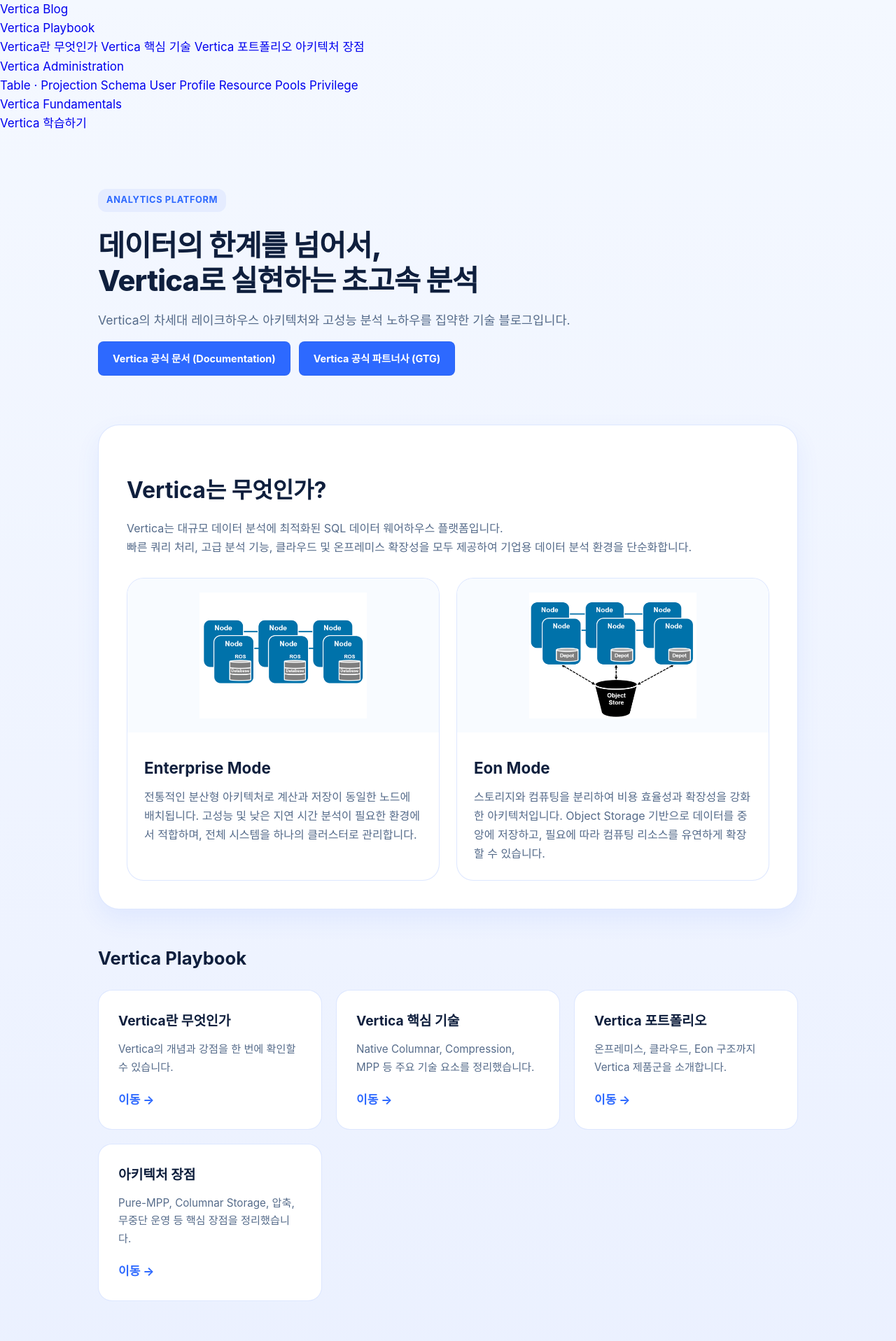
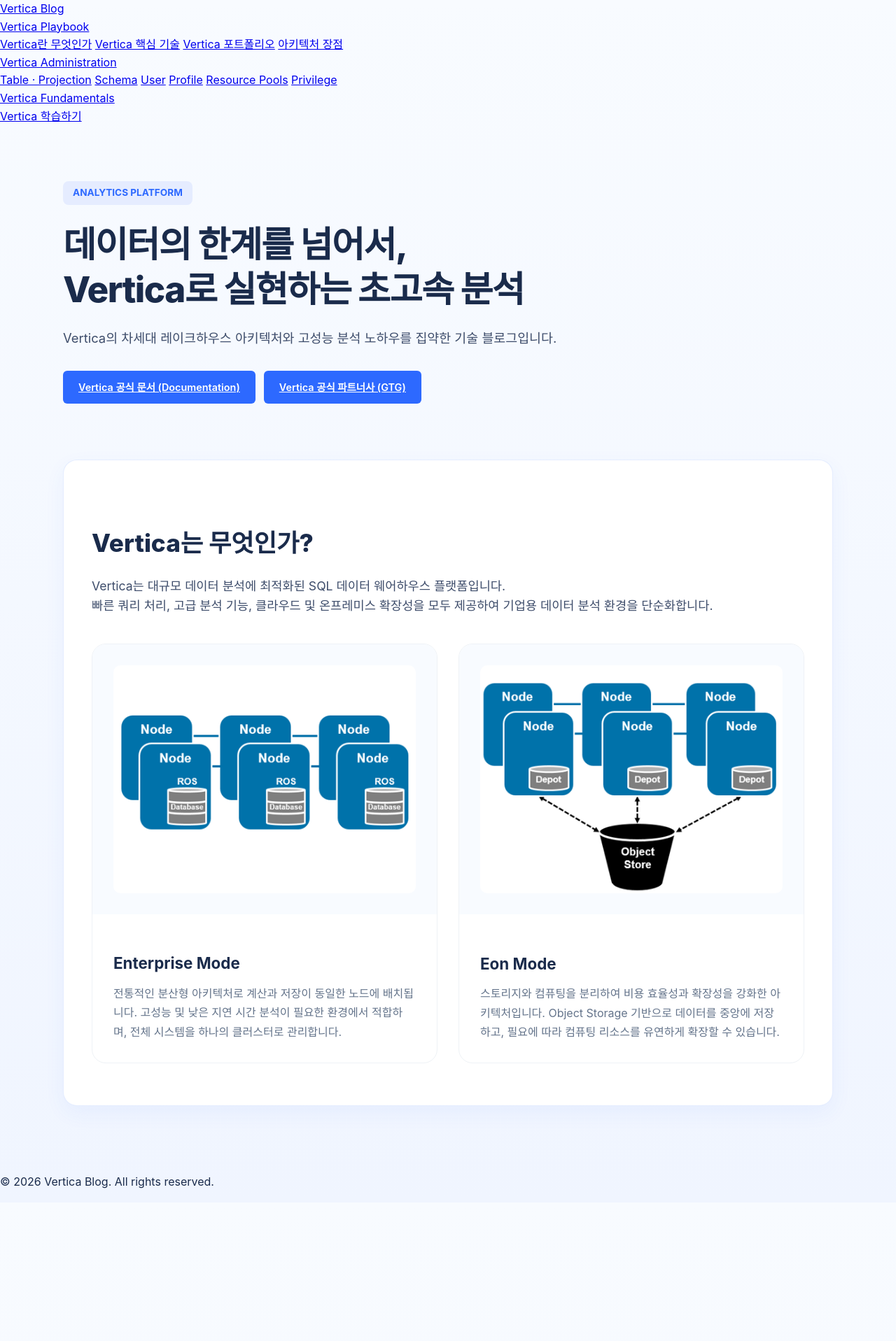
Before and after one commit to JIN0326/vertica_blog, a Jekyll site: the page built from index.md, in a window 1280 px wide. Shown: the top 1917 px of the page at 70% size. Built offline with Jekyll 4.4.1, drawn with Linux system fonts in a browser that asks for light colours; after the commit the page ends 1719 px from its top, so only the background shows below that; some of the changed text lies outside the part shown.

Commit message:
Update blog content and styling

```diff
--- a/assets/css/style.css
+++ b/assets/css/style.css
@@ -1,194 +1,156 @@
 /* ==========================================================================
-   1. 초기화 및 공통 변수
+   1. 초기화 및 공용 변수 (이미지 톤에 맞춰 조정)
    ========================================================================== */
 :root {
-  --bg-gradient: linear-gradient(180deg, #f4f8ff 0%, #eef3ff 48%, #e6edff 100%);
-  --text: #0f1f3d;
-  --sub: #2f3340;
-  --muted: #556b8a;
+  --bg-gradient: linear-gradient(180deg, #f8fbff 0%, #f0f5ff 100%);
+  --text: #1a2b4b;
+  --sub: #3e4d6b;
+  --muted: #64748b;
   --accent: #2d69ff;
   --accent-dark: #1c44d9;
   --surface: #ffffff;
-  --border-color: rgba(45, 105, 255, 0.16);
-  --shadow: 0 14px 34px rgba(45, 105, 255, 0.08);
+  --border-color: rgba(45, 105, 255, 0.12);
+  --shadow: 0 10px 30px rgba(45, 105, 255, 0.06);
 }
-
-* { box-sizing: border-box; }
 
 body {
   margin: 0;
-  font-family: "Inter", "Pretendard", "Malgun Gothic", sans-serif;
+  font-family: "Pretendard", "Inter", sans-serif;
   background: var(--bg-gradient);
   color: var(--text);
   line-height: 1.6;
-  font-size: 17px;
 }
 
-a { text-decoration: none; transition: 0.2s; }
+.site-content {
+  width: min(1100px, calc(100% - 40px));
+  margin: 0 auto;
+  padding: 40px 0 80px;
+}
 
 /* ==========================================================================
-   2. 레이아웃 (Content 영역)
+   2. Hero Section (이미지처럼 좌측 정렬)
    ========================================================================== */
-.site-content {
-  width: min(1000px, calc(100% - 40px));
-  margin: 0 auto;
-  padding: 60px 0;
+.hero-container {
+  padding: 40px 0;
+  text-align: left; /* 좌측 정렬 */
 }
 
-section { margin-top: 50px; }
-
-/* ==========================================================================
-   3. 히로 섹션 (Hero)
-   ========================================================================== */
-.hero-container { padding: 20px 0; }
-
 .eyebrow {
-  display: inline-flex;
-  padding: 8px 16px;
+  display: inline-block;
+  padding: 6px 14px;
   background: #e5ecff;
   color: var(--accent);
-  border-radius: 12px;
-  font-size: 0.9rem;
+  border-radius: 8px;
+  font-size: 0.85rem;
+  font-weight: 700;
   text-transform: uppercase;
-  letter-spacing: 0.05em;
   margin-bottom: 24px;
 }
 
-/* 메인 타이틀 (Hero 영역) */
 h1 {
-  /* 기존 3.4rem -> 2.6rem 수준으로 축소 */
-  font-size: clamp(1.8rem, 4vw, 2.6rem);
+  font-size: clamp(2rem, 5vw, 3.2rem);
   font-weight: 800;
-  line-height: 1.2;
-  margin: 0 0 1rem;
-  letter-spacing: -0.02em;
+  line-height: 1.25;
+  margin: 0 0 1.5rem;
+  letter-spacing: -0.03em;
 }
 
-/* 섹션 제목 (Vertica는 무엇인가?, Playbook 등) */
-h2 {
-  /* 기존 2rem 내외 -> 1.6rem 수준으로 축소 */
-  font-size: 1.6rem;
-  font-weight: 700;
-  color: var(--text);
-  margin-bottom: 1.2rem;
+.hero-content p {
+  font-size: 1.15rem;
+  color: var(--sub);
+  max-width: 800px;
+  margin-bottom: 32px;
 }
 
-/* 카드 제목 (Enterprise Mode, 핵심 기술 등) */
-h3 {
-  /* 기존 1.4~1.5rem -> 1.2rem 수준으로 축소 */
-  font-size: 1.2rem;
-  font-weight: 700;
-  margin-bottom: 0.5rem;
-}
-
-/* 본문 텍스트 (p 태그) */
-p {
-  /* 기존 1.15rem -> 1rem (기본)으로 축소 */
-  font-size: 1rem;
-  line-height: 1.7;
-  color: var(--muted);
-  margin-bottom: 1rem;
-}
-
-/* 히로 섹션 설명글만 약간 더 크게 유지 */
-.hero-content p {
-  font-size: 1.1rem;
-  line-height: 1.6;
-}
-
-/* 눈썹 태그 (Eyebrow) */
-.eyebrow {
-  font-size: 0.8rem; /* 0.9 -> 0.8 */
-  padding: 6px 12px;
-}
-
-/* 링크 버튼 컨테이너 */
 .link-container { display: flex; gap: 12px; flex-wrap: wrap; }
 .link-container a {
-  padding: 12px 20px;
+  padding: 12px 22px;
   background: var(--accent);
   color: white;
-  border-radius: 8px;
-  font-weight: 700;
+  border-radius: 6px;
+  font-weight: 600;
   font-size: 0.9rem;
-  border: 1px solid rgba(15, 31, 61, 0.06);
+  transition: 0.2s;
 }
 .link-container a:hover { background: var(--accent-dark); transform: translateY(-2px); }
 
 /* ==========================================================================
-   4. 요약 섹션 및 모드 카드 (Architecture)
+   3. Summary Section (흰색 배경 카드)
    ========================================================================== */
 .summary-section {
-  padding: 40px;
+  padding: 60px 40px;
   background: #ffffff;
-  border-radius: 30px;
+  border-radius: 20px;
   border: 1px solid var(--border-color);
   box-shadow: var(--shadow);
+  margin-top: 40px;
 }
 
-.summary-section h2 { font-size: 2rem; margin-bottom: 15px; }
+.summary-header { text-align: left; margin-bottom: 40px; }
+.summary-header h2 { font-size: 2.2rem; font-weight: 800; margin-bottom: 20px; }
+.summary-header p { font-size: 1.1rem; color: var(--sub); }
 
 .architecture-grid {
   display: grid;
-  grid-template-columns: repeat(auto-fit, minmax(300px, 1fr));
-  gap: 24px;
-  margin-top: 30px;
+  grid-template-columns: repeat(auto-fit, minmax(340px, 1fr));
+  gap: 30px;
 }
 
 .mode-card {
   background: #fff;
-  border-radius: 24px;
-  border: 1px solid var(--border-color);
+  border-radius: 20px;
+  border: 1px solid #eef2f6;
   overflow: hidden;
-  transition: 0.3s;
+  display: flex;
+  flex-direction: column;
 }
 
-.mode-card:hover { transform: translateY(-5px); box-shadow: var(--shadow); }
-
-.mode-card img {
-  width: 100%;
-  height: 220px;
-  object-fit: contain;
+.mode-image {
   background: #f8fbff;
-  padding: 20px;
+  padding: 30px;
+  display: flex;
+  justify-content: center;
+  align-items: center;
 }
 
-.mode-card div:last-child { padding: 24px; }
-.mode-card h3 { margin: 0 0 10px; font-size: 1.4rem; }
-.mode-card p { margin: 0; font-size: 1rem; color: var(--muted); }
+.mode-image img {
+  max-width: 100%;
+  height: auto;
+  border-radius: 10px;
+}
+
+.mode-body { padding: 30px; text-align: left; }
+.mode-body h3 { font-size: 1.4rem; font-weight: 700; margin-bottom: 12px; }
+.mode-body p { font-size: 1rem; color: var(--muted); margin: 0; line-height: 1.7; }
 
 /* ==========================================================================
-   5. 카드 리스트 (Playbook, Administration 등)
+   4. 일반 카드 섹션 (Playbook 등)
    ========================================================================== */
 .cards {
   display: grid;
-  grid-template-columns: repeat(auto-fit, minmax(280px, 1fr));
+  grid-template-columns: repeat(auto-fit, minmax(240px, 1fr));
   gap: 20px;
   margin-top: 24px;
 }
 
 .card {
-  padding: 28px;
-  background: var(--surface);
+  padding: 24px;
+  background: #fff;
+  border-radius: 16px;
   border: 1px solid var(--border-color);
-  border-radius: 20px;
-  display: flex;
-  flex-direction: column;
+  box-shadow: 0 4px 12px rgba(0,0,0,0.02);
   transition: 0.2s;
 }
-
-.card:hover { transform: translateY(-3px); box-shadow: var(--shadow); }
-
-.card h3 { margin: 0 0 12px; font-size: 1.2rem; color: var(--text); }
-.card p { margin: 0 0 20px; color: var(--muted); font-size: 0.95rem; flex-grow: 1; }
-.card a { color: var(--accent); font-weight: 700; margin-top: auto; }
+.card:hover { transform: translateY(-5px); border-color: var(--accent); }
+.card h3 { font-size: 1.15rem; margin-bottom: 10px; }
+.card p { font-size: 0.95rem; color: var(--muted); margin-bottom: 16px; }
+.card a { color: var(--accent); font-weight: 700; font-size: 0.9rem; }
 
 /* ==========================================================================
-   6. 반응형 (Mobile)
+   5. 반응형
    ========================================================================== */
 @media (max-width: 768px) {
-  .site-content { width: calc(100% - 30px); padding-top: 30px; }
-  .summary-section { padding: 25px; }
-  .mode-card img { height: 180px; }
+  .summary-section { padding: 30px 20px; }
   h1 { font-size: 2.2rem; }
+  .architecture-grid { grid-template-columns: 1fr; }
 }
--- a/index.md
+++ b/index.md
@@ -5,117 +5,42 @@
 
 <div class="hero-container">
   <div class="hero-content">
-    <span class="eyebrow" style="font-weight: bold;">Analytics Platform</span>
-    <h1>데이터의 한계를 넘어서, <br> Vertica로 실현하는 초고속 분석</h1>
+    <span class="eyebrow">Analytics Platform</span>
+    <h1>데이터의 한계를 넘어서,<br>Vertica로 실현하는 초고속 분석</h1>
     <p>Vertica의 차세대 레이크하우스 아키텍처와 고성능 분석 노하우를 집약한 기술 블로그입니다.</p>
     <div class="link-container">
-      <a href="https://docs.vertica.com/26.1.x/en/" target="_blank">
-          Vertica 공식 문서 (Documentation)
-      </a>
-      <a href="http://www.gtgsc.com/gtg/sub/bigdata/vertica.php" target="_blank">
-          Vertica 공식 파트너사 (GTG)
-      </a>
+      <a href="https://docs.vertica.com/26.1.x/en/" target="_blank">Vertica 공식 문서 (Documentation)</a>
+      <a href="http://www.gtgsc.com/gtg/sub/bigdata/vertica.php" target="_blank">Vertica 공식 파트너사 (GTG)</a>
     </div>
   </div>
 </div>
 
 <section class="summary-section">
-  <h2>Vertica는 무엇인가?</h2>
-  <p>Vertica는 대규모 데이터 분석에 최적화된 SQL 데이터 웨어하우스 플랫폼입니다. <br>
-  빠른 쿼리 처리, 고급 분석 기능, 클라우드 및 온프레미스 확장성을 모두 제공하여 기업용 데이터 분석 환경을 단순화합니다.</p>
+  <div class="summary-header">
+    <h2>Vertica는 무엇인가?</h2>
+    <p>Vertica는 대규모 데이터 분석에 최적화된 SQL 데이터 웨어하우스 플랫폼입니다.<br>
+    빠른 쿼리 처리, 고급 분석 기능, 클라우드 및 온프레미스 확장성을 모두 제공하여 기업용 데이터 분석 환경을 단순화합니다.</p>
+  </div>
 
   <div class="architecture-grid">
     <article class="mode-card">
-      <div>
+      <div class="mode-image">
         <img src="{{ '/assets/images/EnteroriseMode.png' | relative_url }}" alt="Vertica Enterprise Mode" />
       </div>
-      <div>
+      <div class="mode-body">
         <h3>Enterprise Mode</h3>
         <p>전통적인 분산형 아키텍처로 계산과 저장이 동일한 노드에 배치됩니다. 고성능 및 낮은 지연 시간 분석이 필요한 환경에서 적합하며, 전체 시스템을 하나의 클러스터로 관리합니다.</p>
       </div>
     </article>
 
     <article class="mode-card">
-      <div>
+      <div class="mode-image">
         <img src="{{ '/assets/images/EonMode.png' | relative_url }}" alt="Vertica Eon Mode" />
       </div>
-      <div>
+      <div class="mode-body">
         <h3>Eon Mode</h3>
         <p>스토리지와 컴퓨팅을 분리하여 비용 효율성과 확장성을 강화한 아키텍처입니다. Object Storage 기반으로 데이터를 중앙에 저장하고, 필요에 따라 컴퓨팅 리소스를 유연하게 확장할 수 있습니다.</p>
       </div>
     </article>
   </div>
 </section>
-
-<section id="playbook" class="playbook-section">
-  <h2>Vertica Playbook</h2>
-  <div class="cards">
-    <article class="card">
-      <h3>Vertica란 무엇인가</h3>
-      <p>Vertica의 개념과 강점을 한 번에 확인할 수 있습니다.</p>
-      <a href="{{ '/what-is-vertica' | relative_url }}">이동 →</a>
-    </article>
-    <article class="card">
-      <h3>Vertica 핵심 기술</h3>
-      <p>Native Columnar, Compression, MPP 등 주요 기술 요소를 정리했습니다.</p>
-      <a href="{{ '/technology' | relative_url }}">이동 →</a>
-    </article>
-    <article class="card">
-      <h3>Vertica 포트폴리오</h3>
-      <p>온프레미스, 클라우드, Eon 구조까지 Vertica 제품군을 소개합니다.</p>
-      <a href="{{ '/portfolio' | relative_url }}">이동 →</a>
-    </article>
-    <article class="card">
-      <h3>아키텍처 장점</h3>
-      <p>Pure-MPP, Columnar Storage, 압축, 무중단 운영 등 핵심 장점을 정리했습니다.</p>
-      <a href="{{ '/architecture' | relative_url }}">이동 →</a>
-    </article>
-  </div>
-</section>
-
-<section id="Administration" class="administration-section">
-  <h2>Vertica Administration</h2>
-  <div class="cards">
-    <article class="card">
-      <h3>Table · Projection</h3>
-      <p>Vertica의 핵심 객체인 Table과 Projection의 개념 및 관리 방법을 설명합니다.</p>
-      <a href="{{ '/administration-table-projection' | relative_url }}">이동 →</a>
-    </article>
-    <article class="card">
-      <h3>Schema</h3>
-      <p>데이터 객체 그룹화 및 권한 관리를 위한 Schema의 생성 및 운영 방법을 다룹니다.</p>
-      <a href="{{ '/administration-schema' | relative_url }}">이동 →</a>
-    </article>
-    <article class="card">
-      <h3>User</h3>
-      <p>데이터베이스 사용자 계정 생성, 권한 부여, 관리 팁을 제공합니다.</p>
-      <a href="{{ '/administration-user' | relative_url }}">이동 →</a>
-    </article>
-    <article class="card">
-      <h3>Profile</h3>
-      <p>사용자 세션의 실행 환경과 자원 제한을 정의하는 Profile에 대해 알아봅니다.</p>
-      <a href="{{ '/administration-profile' | relative_url }}">이동 →</a>
-    </article>
-    <article class="card">
-      <h3>Resource Pools</h3>
-      <p>쿼리 메모리 및 동시 실행 정책을 제어하는 Resource Pool의 구성 및 할당 방법을 설명합니다.</p>
-      <a href="{{ '/administration-resource-pool' | relative_url }}">이동 →</a>
-    </article>
-    <article class="card">
-      <h3>Privilege</h3>
-      <p>리소스 접근 및 실행 정책을 통제하는 Vertica 권한 관리 체계를 정리합니다.</p>
-      <a href="{{ '/administration-privilege' | relative_url }}">이동 →</a>
-    </article>
-  </div>
-</section>
-
-<section id="Fundamentals" class="fundamentals-section">
-  <h2>Vertica Fundamentals</h2>
-  <div class="cards">
-    <article class="card">
-      <h3>Vertica 학습하기</h3>
-      <p>Vertica의 기본 개념부터 운영, 쿼리, 백업, 적재까지 28가지 학습 항목을 소개합니다.</p>
-      <a href="{{ '/what-is-vertica' | relative_url }}">이동 →</a>
-    </article>
-  </div>
-</section>
```
